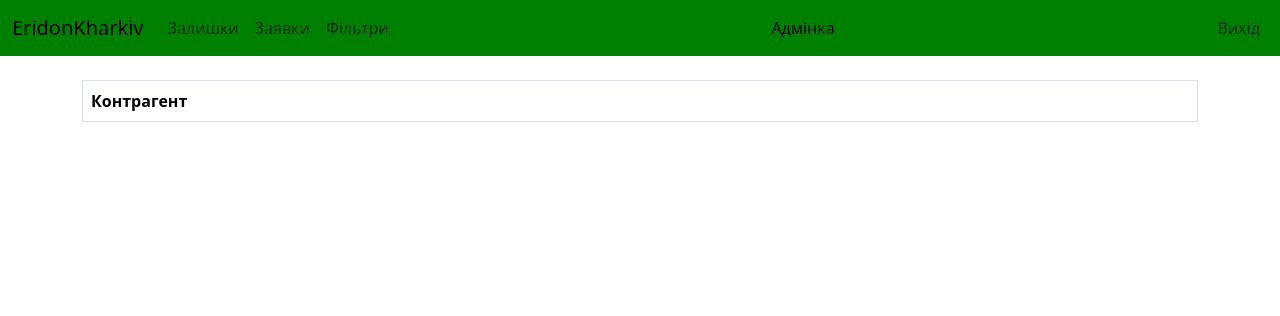
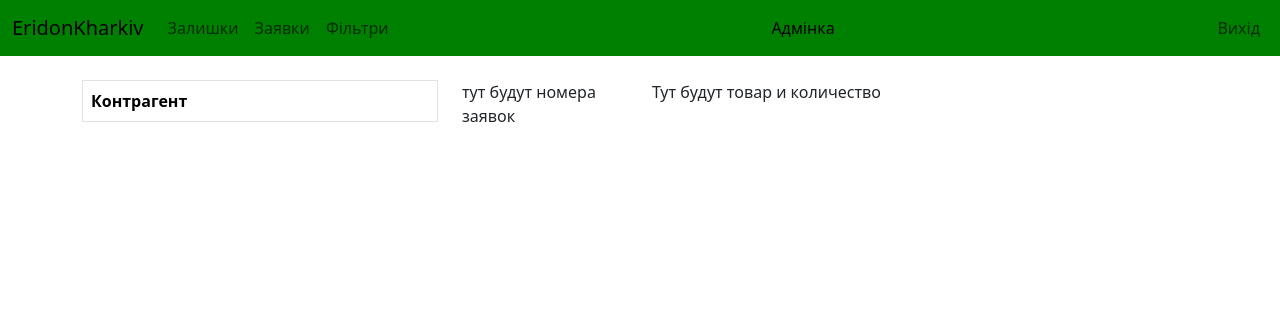
Before and after one commit to 19taurus79/EridonKh, a Django app: page / in a window 1280 px wide. Shown: the top 316 px of the page. Run offline with Django 5.2, Linux system fonts and the light colour scheme; the visitor is signed in with stand-in values (Sample User, id 1); data that the repository does not hold is empty; parts of the project's set-up code (start-up, migrations or seed data) failed here and were passed over.

Commit message:
перенес урлы приложения в отдельный файл и добавил две колонки на страницу

```diff
--- a/EridonKh/urls.py
+++ b/EridonKh/urls.py
@@ -15,8 +15,13 @@ Including another URLconf
     2. Add a URL to urlpatterns:  path('blog/', include('blog.urls'))
 """
 
-# from django.urls import path
-#
-# urlpatterns = [
-#     path("/", index),
-# ]
+from django.urls import path
+from EridonKh import views
+
+urlpatterns = [
+    path("", views.SubmissionsView.as_view(), name="home_page"),
+    path("login/", views.user_login, name="user_login"),
+    path("logout/", views.user_logout, name="user_logout"),
+    path("filter/", views.RemainsFiltered.as_view(), name="remains_filtered"),
+    path("remains/", views.RemainsView.as_view(), name="remains_page"),
+]
--- a/djangoProjectKh/urls.py
+++ b/djangoProjectKh/urls.py
@@ -17,7 +17,8 @@ Including another URLconf
 
 from debug_toolbar.toolbar import debug_toolbar_urls
 from django.contrib import admin
-from django.urls import path
+from django.urls import path, include
+
 
 from EridonKh.views import (
     SubmissionsView,
@@ -28,10 +29,11 @@ from EridonKh.views import (
 )
 
 urlpatterns = [
-    path("", SubmissionsView.as_view(), name="home_page"),
-    path("login/", user_login, name="user_login"),
-    path("logout/", user_logout, name="user_logout"),
+    path("", include("EridonKh.urls")),
+    # path("", SubmissionsView.as_view(), name="home_page"),
+    # path("login/", user_login, name="user_login"),
+    # path("logout/", user_logout, name="user_logout"),
     path("admin/", admin.site.urls, name="admin"),
-    path("filter/", RemainsFiltered.as_view(), name="remains_filtered"),
-    path("remains/", RemainsView.as_view(), name="remains_page"),
+    # path("filter/", RemainsFiltered.as_view(), name="remains_filtered"),
+    # path("remains/", RemainsView.as_view(), name="remains_page"),
 ] + debug_toolbar_urls()
--- a/templates/EridonKh/submissions.html
+++ b/templates/EridonKh/submissions.html
@@ -1,9 +1,11 @@
 {% extends 'EridonKh/index.html' %}
 
 {% block content %}
-    <br />
+    <br/>
     {% if request.user.is_authenticated %}
         <div class="container ">
+            <div class="row">
+                <div class="col-4">
                     <table class="table table-striped table-hover table-bordered table-fixed">
                         <thead>
                         <tr>
@@ -26,7 +28,12 @@
                         {% endfor %}
                         </tbody>
                     </table>
-
+                </div>
+                <div class="col-2">
+                    тут будут номера заявок
+                </div>
+            <div class="col-6">Тут будут товар и количество</div>
+            </div>
 
         </div>
     {% else %}
```
Lines whose indentation alone changed are shown as unchanged.
